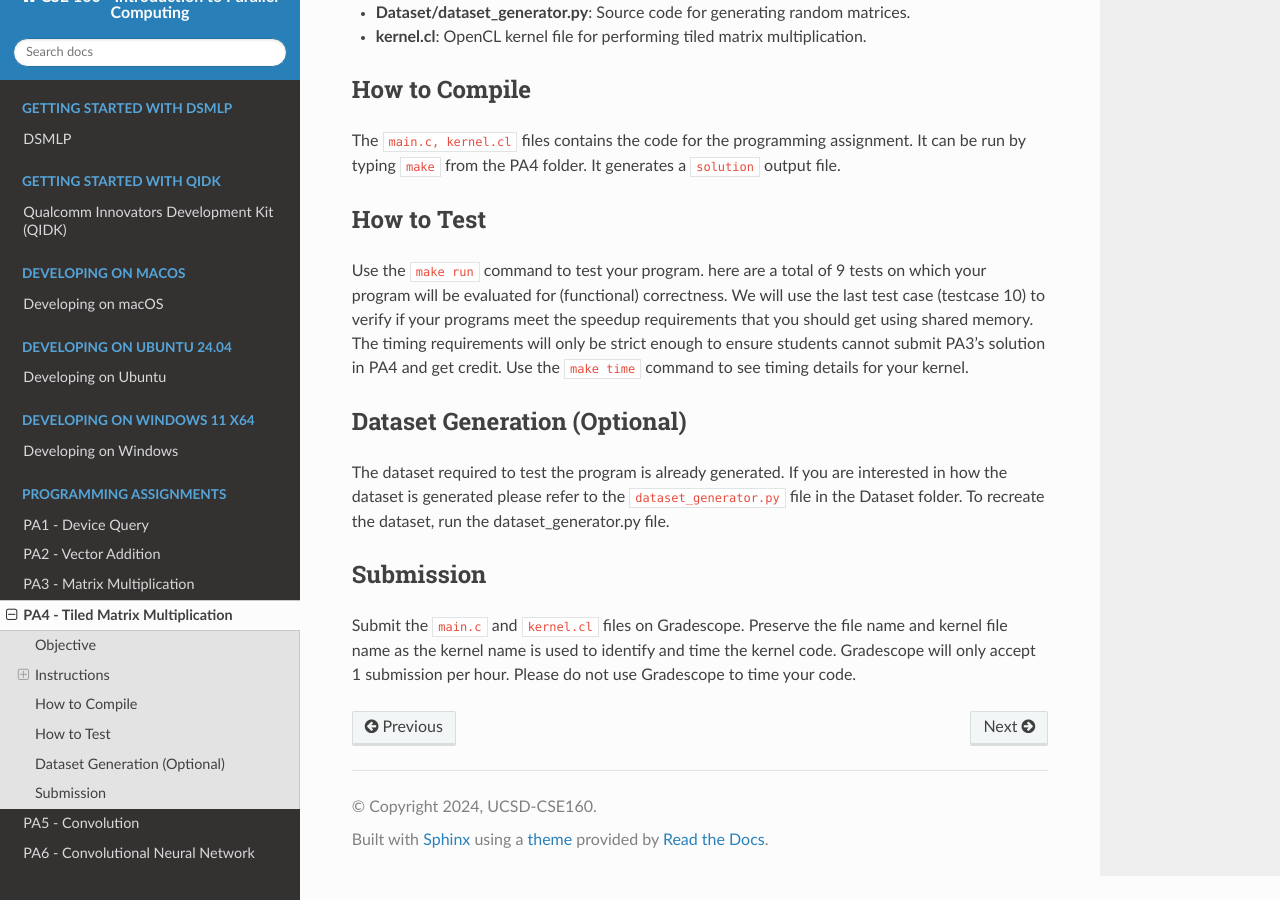
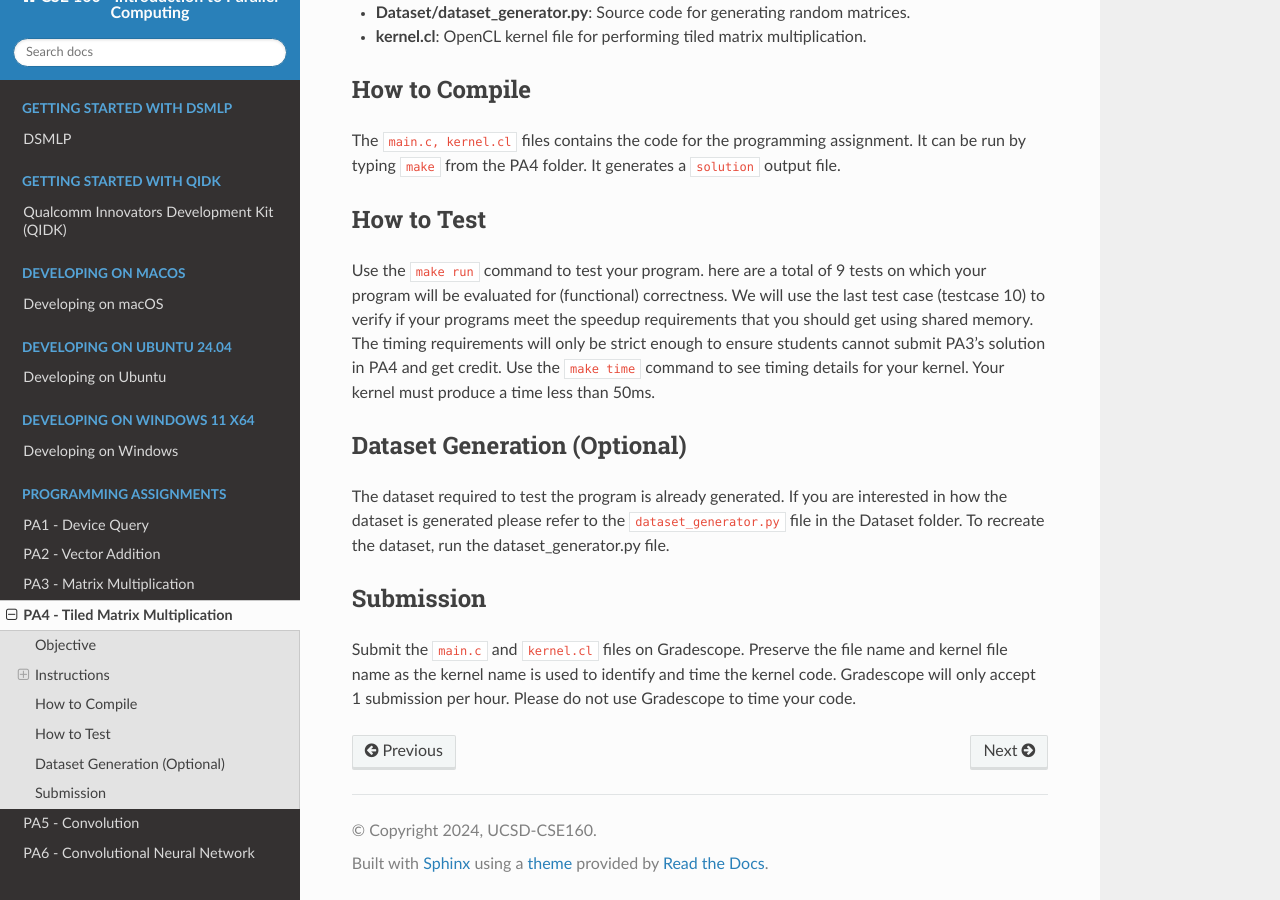
Before and after one commit to KastnerRG/cse160-docs, a Sphinx documentation site: the page built from docs/source/PA4.rst, in a window 1280 px wide and 900 px high, scrolled down 681 px. Built offline with Sphinx 7.4.7 and the Read the Docs theme 3.1.0, drawn with Linux system fonts in a browser that asks for light colours; formulas are drawn with MathJax 3.

Commit message:
feat: add less than 50ms

```diff
--- a/docs/source/PA4.rst
+++ b/docs/source/PA4.rst
@@ -33,7 +33,7 @@ The :code:`main.c, kernel.cl` files contains the code for the programming assign
 How to Test
 ^^^^^^^^^^^
 Use the :code:`make run` command to test your program. here are a total of 9 tests on which your program will be evaluated for (functional) correctness. We will use the last test case (testcase 10) to verify if your programs meet the speedup requirements that you should get using shared memory. The timing requirements will only be strict enough to ensure students cannot submit PA3's solution in PA4 and get credit.
-Use the :code:`make time` command to see timing details for your kernel.
+Use the :code:`make time` command to see timing details for your kernel.  Your kernel must produce a time less than 50ms.
 
 Dataset Generation (Optional)
 ^^^^^^^^^^^^^^^^^^^^^^^^^^^^^
```
